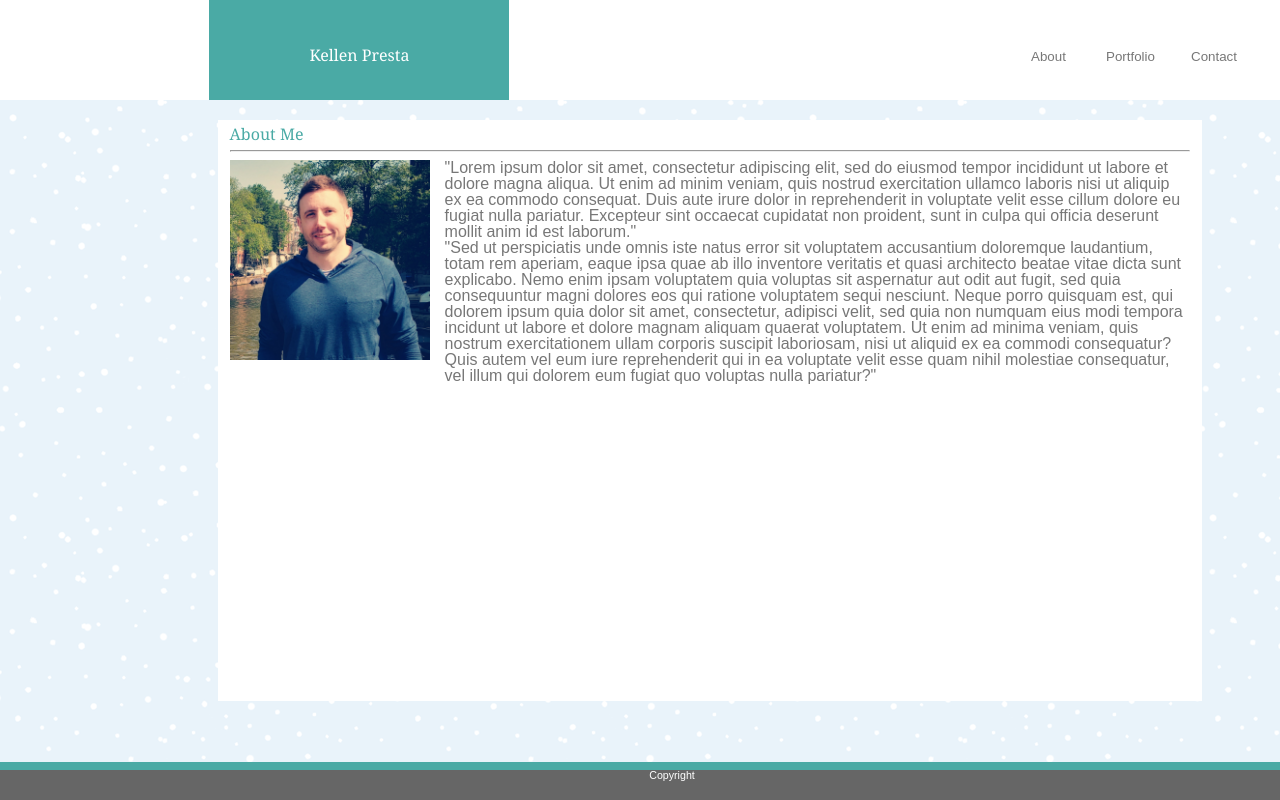
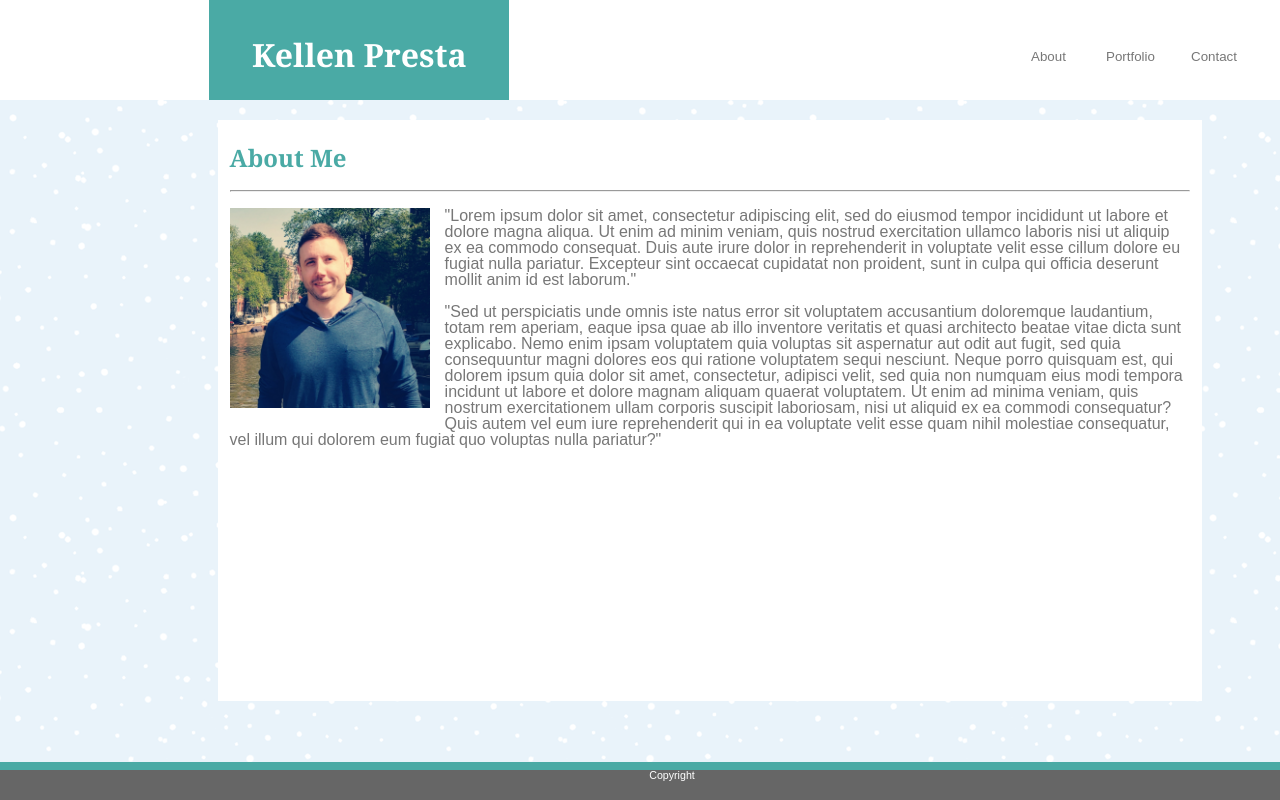
Before and after one commit to kpresta04/kpresta04.github.io, a plain HTML site: page index.html in a window 1280 px wide. Drawn offline with Linux system fonts and the light colour scheme.

Commit message:
Fixed fonts after reset

```diff
--- a/assets/css/style.css
+++ b/assets/css/style.css
@@ -142,16 +142,30 @@ body{
 h2{
     color: #4aaaa5;
     font-family: Georgia, 'Times New Roman', Times, serif;
+    display: block;
+    font-size: 1.5em;
+    margin-block-start: 0.83em;
+    margin-block-end: 0.83em;
+    margin-inline-start: 0px;
+    margin-inline-end: 0px;
+    font-weight: bold;
 }
 
 h1{
     background-color: #4aaaa5;
     color: white;
     font-family: Georgia, 'Times New Roman', Times, serif;
-    display: inline-block
+    display: inline-block;
+    font-size: 2em;
+    font-weight: bold;
 }
 p{
-    color:#777777
+    color:#777777;
+    display: block;
+    margin-block-start: 1em;
+    margin-block-end: 1em;
+    margin-inline-start: 0px;
+    margin-inline-end: 0px;
 
 }
 #mainPage{
```
